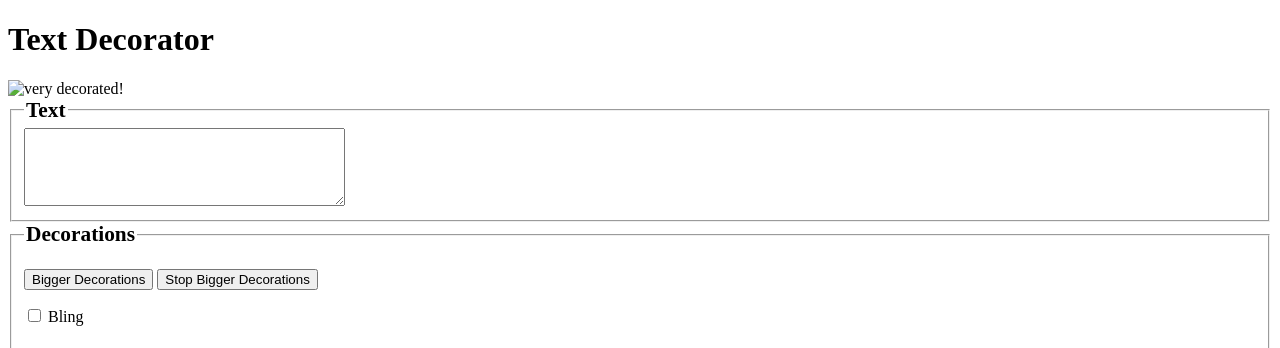
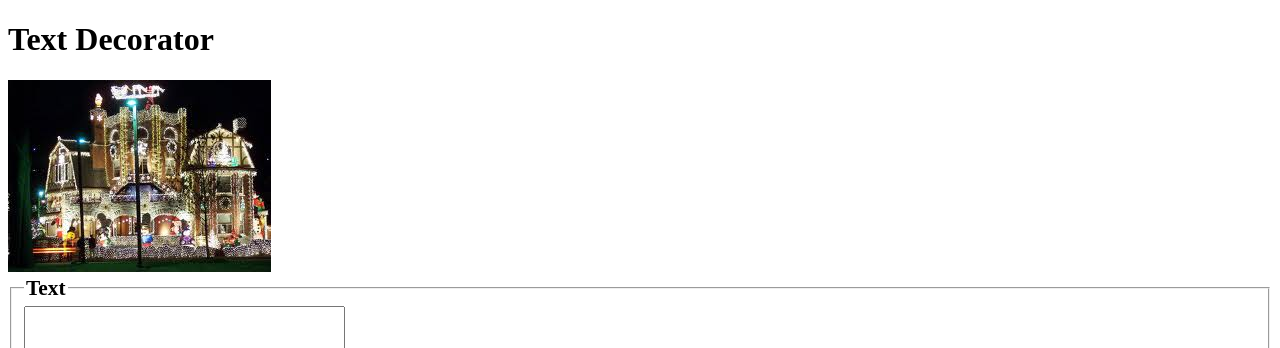
Before and after one commit to gizepa12/lab5.github.io, a plain HTML site: page index.html in a window 1280 px wide. Shown: the top 348 px of the page. Drawn offline with Linux system fonts and the light colour scheme; files that its build step writes are made by us from their sources; files whose address does not match are found by name.

Commit message:
Update index.html

```diff
--- a/index.html
+++ b/index.html
@@ -18,7 +18,7 @@
 		<h1>Text Decorator</h1>
 
 		<div>
-			<img src="images/decorated.gif" alt="very decorated!" />
+			<img src="decorated.gif" alt="very decorated!" />
 		</div>
 
 		<!-- Your UI controls go here -->
```
